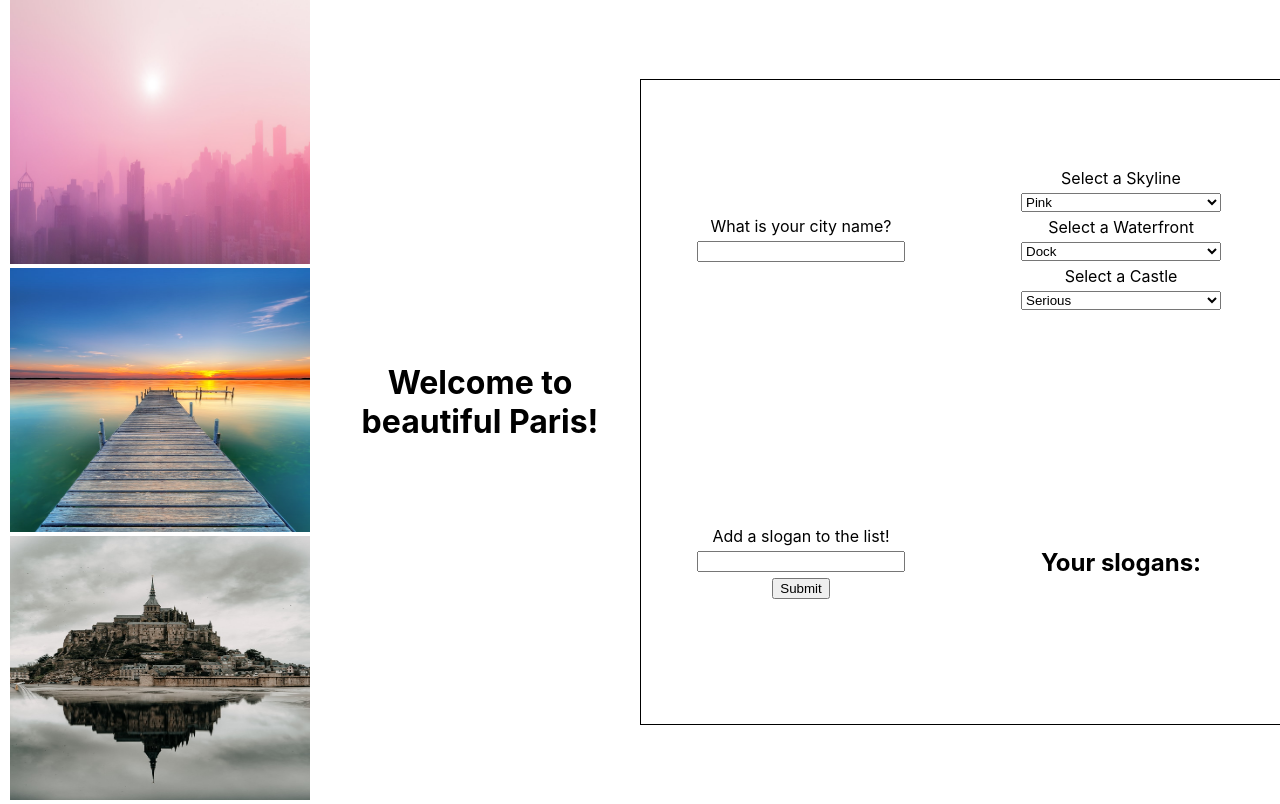
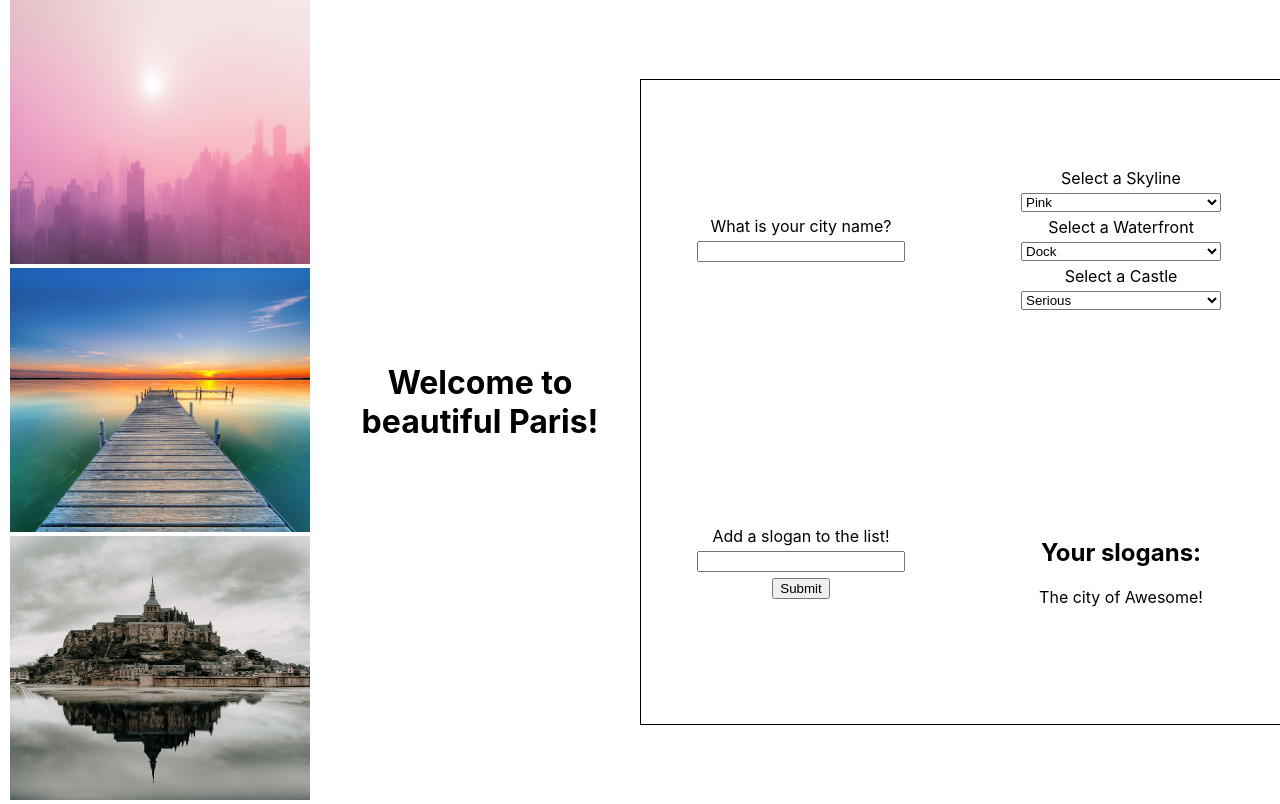
Before and after one commit to Sam-Melius/react-city-half, a React (Create React App) app: page / in a window 1280 px wide. Built offline with nearby package versions, Linux system fonts and the light colour scheme.

Commit message:
wrote sloganlist but not rendering new slogans

```diff
--- a/src/App.js
+++ b/src/App.js
@@ -44,7 +44,7 @@ function App() {
           <CastleDropdown setCastleId={setCastleId} />
         </section>
         {/* here, the SloganForm component takes in the setSlogans state handler function and the slogans array that live in state */}
-        <SloganForm setSlogans={setSlogans} />
+        <SloganForm setSlogans={setSlogans} slogans={slogans} />
         {/* here, the SloganList component takes the array of slogans that lives in state */}
         <SloganList slogans={slogans} />
 
--- a/src/Slogan.js
+++ b/src/Slogan.js
@@ -1,9 +1,10 @@
 import React from 'react';
 
-export default function Slogan(props) {
+export default function Slogan({ slogan }) {
   return (
     <div className='slogan'>
       {/* this component takes in a slogan as a prop. Render it out here however you like */}
+      {slogan}
     </div>
   );
 }
--- a/src/SloganList.js
+++ b/src/SloganList.js
@@ -1,11 +1,13 @@
 import React from 'react';
+import Slogan from './Slogan';
 
-export default function SloganList(props) {
+export default function SloganList({ slogans }) {
   return (
     <section>
       <h2>Your slogans:</h2>
       {/* This kind of component should be familiar by now. It takes in (as props) an array of slogans */}
       {/* Then map over those slogans and for each slogan, render a Slogan component. Supply a key and a slogan as props to each Slogan component */}
+      {slogans.map((slogan) => <Slogan key={slogan} slogan={slogan} />)}
     </section>
   );
 }
```
